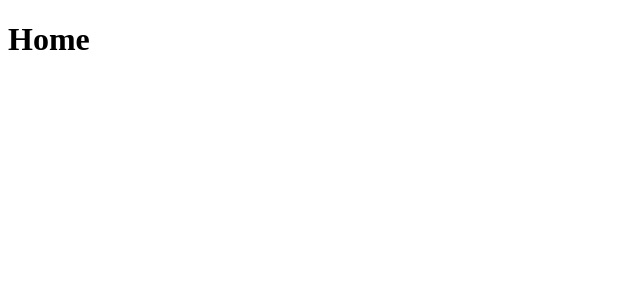
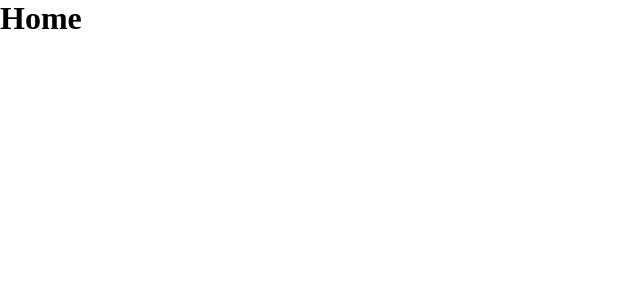
Before and after one commit to alex-cerlini/icts-challenge, a React (Vite) app: page / in a window 1280 px wide. Shown: the top 300 px of the page, without its empty margins (0-640 px from the left). Built offline with nearby package versions, Linux system fonts and the light colour scheme.

Commit message:
feat: reset default styles

```diff
--- a/index.html
+++ b/index.html
@@ -5,6 +5,7 @@
     <link rel="icon" type="image/svg+xml" href="/vite.svg" />
     <meta name="viewport" content="width=device-width, initial-scale=1.0" />
     <title>ICTS Challenge</title>
+    <link rel="stylesheet" href="main.css" />
   </head>
   <body>
     <div id="root"></div>
--- /dev/null
+++ b/main.css
@@ -0,0 +1,4 @@
+* {
+  margin: 0;
+  padding: 0;
+}
```
